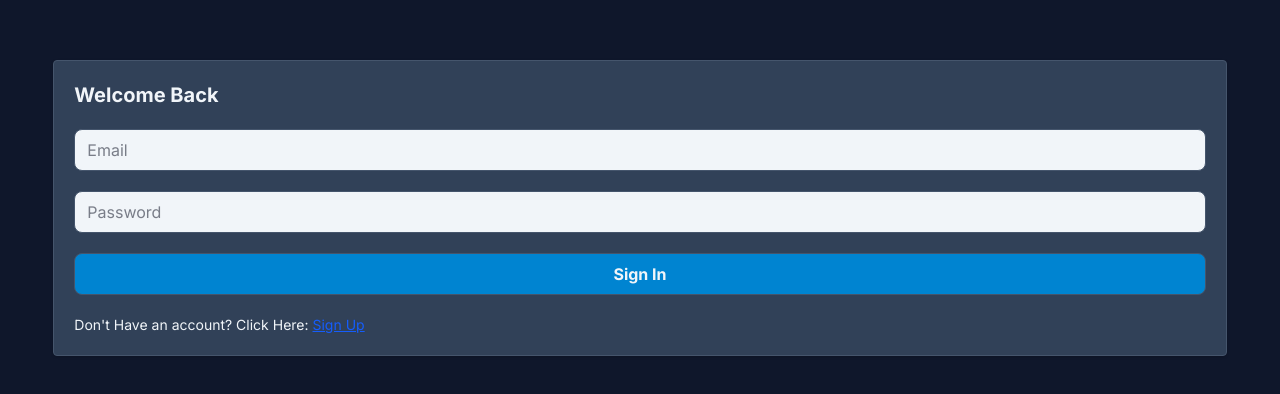
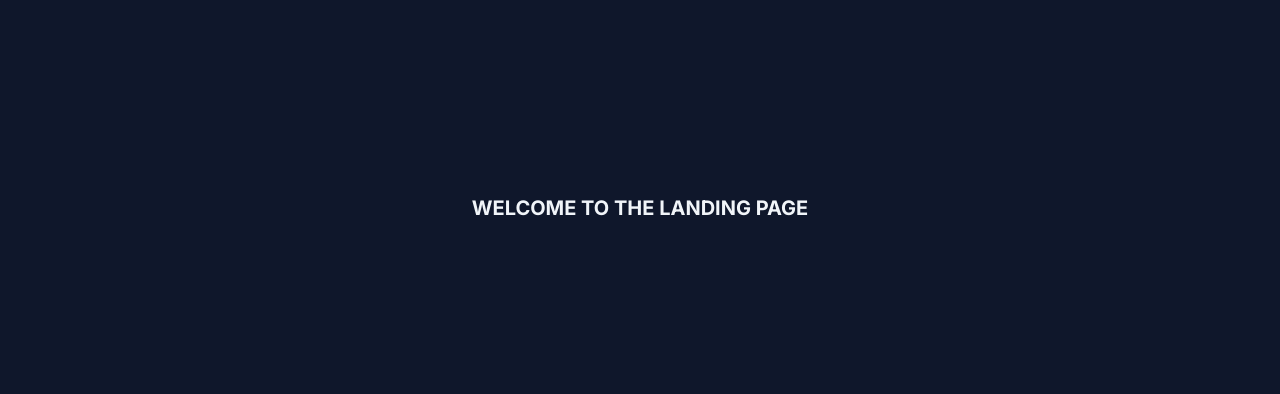
Before and after one commit to firepeashooter/habits-site, a React (Vite) app in the folder frontend/: page / in a window 1280 px wide. Shown: the part 192-586 px from the top of the page. Built offline with nearby package versions, Linux system fonts and the light colour scheme.

Commit message:
Setup basic routing between pages

```diff
--- a/frontend/package.json
+++ b/frontend/package.json
@@ -12,7 +12,9 @@
   "dependencies": {
     "@tailwindcss/vite": "^4.3.0",
     "react": "^19.2.6",
-    "react-dom": "^19.2.6"
+    "react-dom": "^19.2.6",
+    "react-router": "^8.2.0",
+    "react-router-dom": "^7.18.1"
   },
   "devDependencies": {
     "@eslint/js": "^10.0.1",
--- a/frontend/src/App.tsx
+++ b/frontend/src/App.tsx
@@ -1,14 +1,20 @@
 import Dashboard from "./Pages/Dashboard"
 import SignIn from "./Pages/SignIn"
 import SignUp from "./Pages/SignUp"
-
+import LandingPage from "./Pages/LandingPage";
+import { BrowserRouter, Routes, Route } from 'react-router-dom';
 
 function App() {
 
 	return (
-		<>
-			<SignIn />
-		</>
+		<BrowserRouter>
+			<Routes>
+				<Route path="/" element={<LandingPage />} />
+				<Route path="/signin" element={<SignIn />} />
+				<Route path="/signup" element={<SignUp />} />
+				<Route path="/dashboard" element={<Dashboard />} />
+			</Routes>
+		</BrowserRouter>
 	)
 }
 
--- a/frontend/src/Components/SignInComps/SignInCard.tsx
+++ b/frontend/src/Components/SignInComps/SignInCard.tsx
@@ -1,3 +1,4 @@
+import { Link } from "react-router-dom";
 import type { InputObject } from "../../Pages/SignUp";
 import InputField from "./InputField"
 import SubmitButton from "./SubmitButton";
@@ -17,7 +18,7 @@ function SignInCard({ title, submitText, inputs, bottomText, link, linkText }: S
 
 	return (
 
-		<div className="flex flex-col bg-slate-700 rounded w-11/12 p-5 border border-slate-600 shadow gap-5">
+		<div className="flex flex-col bg-slate-700 rounded w-11/12 p-5 border border-slate-600 shadow gap-5 md:max-w-1/3">
 			<h1 className="font-bold text-xl">{title}</h1>
 			<form action="" className="flex flex-col gap-5">
 
@@ -34,7 +35,7 @@ function SignInCard({ title, submitText, inputs, bottomText, link, linkText }: S
 				<SubmitButton text={submitText} />
 			</form>
 
-			<p className="text-sm">{bottomText}<a href={link} className="text-blue-600 underline">{linkText}</a></p>
+			<p className="text-sm">{bottomText}<Link to={link} className="text-blue-600 underline">{linkText}</Link></p>
 
 
 		</div>
--- /dev/null
+++ b/frontend/src/Pages/LandingPage.tsx
@@ -0,0 +1,11 @@
+
+function LandingPage() {
+	return (
+
+		<div className='flex justify-center items-center bg-slate-900 text-slate-100 min-h-screen w-full'>
+			<h1 className="text-xl font-bold">WELCOME TO THE LANDING PAGE</h1>
+		</div>
+	)
+}
+
+export default LandingPage;
--- a/frontend/src/Pages/SignIn.tsx
+++ b/frontend/src/Pages/SignIn.tsx
@@ -11,7 +11,7 @@ function SignIn() {
 	return (
 
 		<div className='flex justify-center items-center bg-slate-900 text-slate-100 min-h-screen w-full'>
-			<SignInCard title="Welcome Back" submitText="Sign In" inputs={inputs} bottomText="Don't Have an account? Click Here: " link="https://www.google.com" linkText="Sign Up" />
+			<SignInCard title="Welcome Back" submitText="Sign In" inputs={inputs} bottomText="Don't Have an account? Click Here: " link="/signup" linkText="Sign Up" />
 		</div>
 
 	)
--- a/frontend/src/Pages/SignUp.tsx
+++ b/frontend/src/Pages/SignUp.tsx
@@ -17,7 +17,7 @@ function SignUp() {
 	return (
 
 		<div className='flex justify-center items-center bg-slate-900 text-slate-100 min-h-screen w-full'>
-			<SignInCard title="Create an Account" submitText="Create Account" inputs={inputs} bottomText="Already Have an account? Click Here: " link="https://www.chess.com" linkText="Sign In" />
+			<SignInCard title="Create an Account" submitText="Create Account" inputs={inputs} bottomText="Already Have an account? Click Here: " link="/signin" linkText="Sign In" />
 		</div>
 
 	)
```
Also changed, not shown: 1 other file (tests, documents, lock files or other folders).
